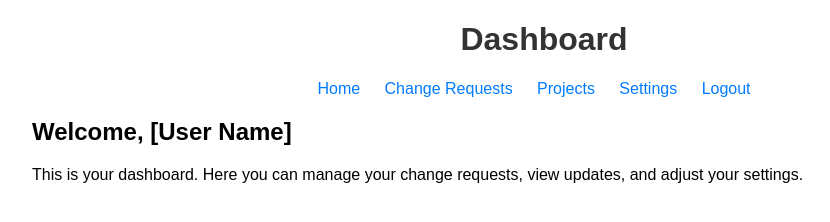
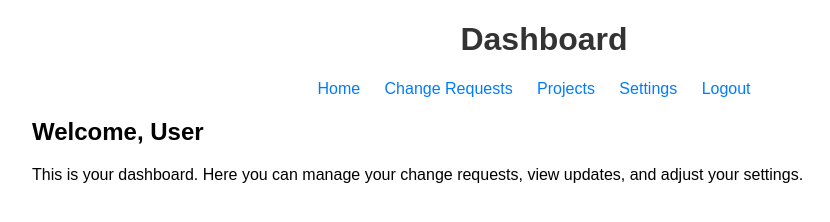
Before and after one commit to neo2wicked/ProjectKeera, a website: page frontend/dashboard.html in a window 1280 px wide. Shown: the whole page, without its empty margins (96-926 px from the left). Drawn offline with Linux system fonts and the light colour scheme; no server answers.

Commit message:
updated dashboard logic

```diff
--- a/frontend/dashboard.html
+++ b/frontend/dashboard.html
@@ -19,7 +19,7 @@
             </ul>
         </nav>
         <div class="dashboard-content">
-            <h2>Welcome, [User Name]</h2>
+            <h2>Welcome, <span id="userName">User</span></h2>
             <p>This is your dashboard. Here you can manage your change requests, view updates, and adjust your settings.</p>
             <!-- Additional dashboard content goes here -->
         </div>
```
